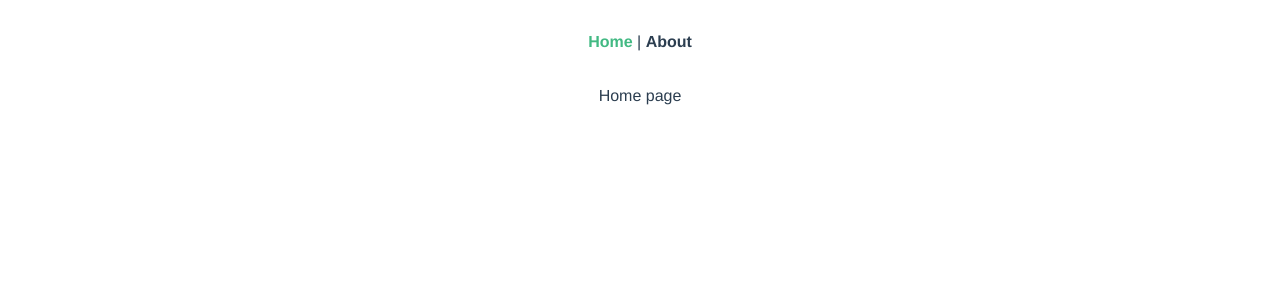
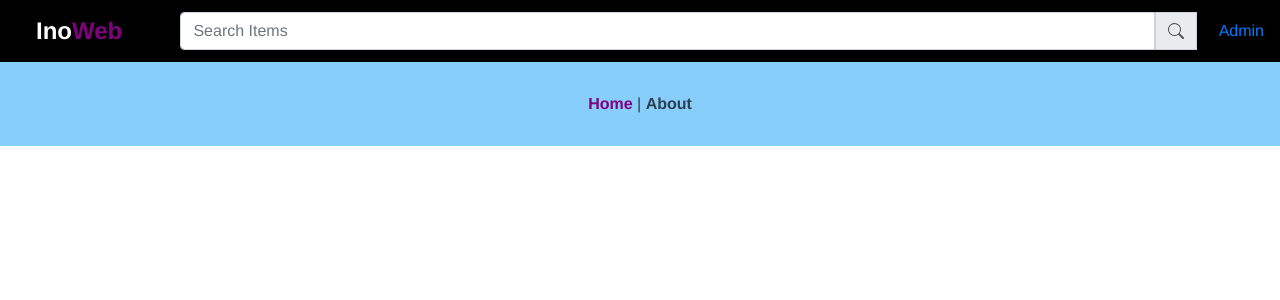
Before and after one commit to bhathiknk/WebPageForInventors, a Vue app: page / in a window 1280 px wide. Shown: the top 300 px of the page. Built offline with nearby package versions, Linux system fonts and the light colour scheme; no server answers.

Commit message:
admin,product,category create and design

```diff
--- a/src/App.vue
+++ b/src/App.vue
@@ -1,11 +1,51 @@
 <template>
+  <Navbar />
   <div id="nav">
     <router-link to="/">Home</router-link> |
     <router-link to="/about">About</router-link>
   </div>
-  <router-view/>
+  <router-view
+  :baseURL="baseURL"
+  :categories="categories"
+  :products="products"
+  >
+  </router-view>
+</template>
 
-</template>
+<script>
+import Navbar from "./components/Navbar.vue";
+import axios from 'axios';
+export default {
+  components: { Navbar },
+  data() {
+    return {
+      baseURL : "https://limitless-lake-55070.herokuapp.com/",
+      products: [],
+      categories: []
+    }
+  },
+  methods: {
+    async fetchData() {
+
+      // api call to get all the categories
+      await axios.get(this.baseURL + "category/")
+      .then(res => {
+        this.categories = res.data
+      }).catch((err) => console.log('err', err));
+
+      // api call to get the products
+
+      await axios.get(this.baseURL + "product/")
+      .then(res => {
+        this.products = res.data
+      }).catch((err) => console.log('err', err));
+    }
+  },
+  mounted() {
+    this.fetchData();
+  }
+};
+</script>
 
 <style>
 #app {
@@ -14,17 +54,22 @@
   -moz-osx-font-smoothing: grayscale;
   text-align: center;
   color: #2c3e50;
+}
 
+#nav {
+  padding: 30px;
+  background-color: lightskyblue;
+  text-align: center;
 }
-#nav{
-  padding: 30px;
-}
-#nav a{
+
+#nav a {
   font-weight: bold;
   color: #2c3e50;
 }
 
-#nav a.router-link-exact-active{
-  color: #42b983;
+#nav a.router-link-exact-active {
+  color: purple;
 }
 </style>
+
+Navbar
--- /dev/null
+++ b/src/components/Navbar.vue
@@ -0,0 +1,79 @@
+<template>
+    <nav class="navbar navbar-expand-lg custom-navbar">
+      <!-- Navbar content -->
+      <!--    Logo-->
+      <router-link class="navbar-brand" :to="{ name: 'Home' }">
+        <span id="logo-text">
+        <span style="color: white;">Ino</span>
+        <span style="color: purple;">Web</span>
+      </span>
+      </router-link>
+      <!--    Burger Button-->
+      <button
+        class="navbar-toggler"
+        type="button"
+        data-toggle="collapse"
+        data-target="#navbarSupportedContent"
+        aria-controls="navbarSupportedContent"
+        aria-expanded="false"
+        aria-label="Toggle navigation"
+      >
+        <span class="navbar-toggler-icon"></span>
+      </button>
+      <div class="collapse navbar-collapse" id="navbarSupportedContent">
+        <!--      Search Bar-->
+        <form class="form-inline ml-auto mr-auto">
+          <div class="input-group">
+            <input
+              size="100"
+              type="text"
+              class="form-control"
+              placeholder="Search Items"
+              aria-label="Username"
+              aria-describedby="basic-addon1"
+            />
+            <div class="input-group-prepend">
+              <span class="input-group-text" id="search-button-navbar">
+                <svg
+                  xmlns="http://www.w3.org/2000/svg"
+                  width="16"
+                  height="16"
+                  fill="currentColor"
+                  class="bi bi-search"
+                  viewBox="0 0 16 16"
+                >
+                  <path
+                    d="M11.742 10.344a6.5 6.5 0 1 0-1.397 1.398h-.001c.03.04.062.078.098.115l3.85 3.85a1 1 0 0 0 1.415-1.414l-3.85-3.85a1.007 1.007 0 0 0-.115-.1zM12 6.5a5.5 5.5 0 1 1-11 0 5.5 5.5 0 0 1 11 0z"
+                  />
+                </svg>
+              </span>
+            </div>
+          </div>
+        </form>
+        <router-link :to="{ name: 'Admin' }"> Admin </router-link>
+      </div>
+    </nav>
+  </template>
+
+
+  <script>
+  export default {
+    name: "Navbar",
+  };
+  </script>
+
+  <style scoped>
+
+.custom-navbar {
+  background-color: black;
+}
+
+  #logo-text {
+  font-size: 24px;
+  font-weight: bold;
+  margin-left: 20px;
+  margin-right: 20px;
+}
+
+
+  </style>
--- /dev/null
+++ b/src/components/ProductBox.vue
@@ -0,0 +1,29 @@
+<template>
+    <div class="card h-100 w-100">
+        <div class="embed-responsive embed-responsive-16by9">
+            <img
+                class="card-img-top embed-responsive-item"
+                :src="product.imageURL"
+                alt="Card image cap"
+            />
+        </div>
+        <div class="card-body">
+            <h5 class="card-title">{{ product.name }}</h5>
+            <p class="card-text">
+                {{ product.description.substring(0, 65) }}...
+            </p>
+            <a href="#" class="btn btn-primary">Go somewhere</a>
+        </div>
+    </div>
+</template>
+<script>
+    export default {
+        name: "ProductBox",
+        props: ["product"]
+    }
+</script>
+<style scoped>
+    .card-img-top {
+        object-fit: cover;
+    }
+</style>
--- a/src/router/index.js
+++ b/src/router/index.js
@@ -1,7 +1,10 @@
 import { createRouter, createWebHistory } from 'vue-router'
 import Home from '../views/Home.vue'
-import AddCategory from '../views/category/AddCategory.vue'
-import Category from '../views/category/Category.vue'
+import AddCategory from '../views/Category/AddCategory'
+import Category from '../views/Category/Category'
+import Product from '../views/Product/Product'
+import Admin from "../views/Admin";
+import AddProduct from "../views/Product/AddProduct";
 
 const routes = [
   {
@@ -18,14 +21,31 @@ const routes = [
     component: () => import(/* webpackChunkName: "about" */ '../views/About.vue')
   },
   {
-    path:'/admin/category/add',
-    name:'AddCategory',
-    component:AddCategory
+    path: '/admin/category/add',
+    name: 'AddCategory',
+    component: AddCategory
   },
   {
-    path:'/admin/category',
-    name:'Category',
-    component:Category
+    path: '/admin/category',
+    name: 'Category',
+    component: Category
+  },
+    // admin home page
+  {
+    path: '/admin',
+    name: 'Admin',
+    component: Admin
+  },
+  {
+    path: '/admin/product',
+    name: 'AdminProduct',
+    component: Product
+  },
+    // add product
+  {
+    path: '/admin/product/new',
+    name: 'AddProduct',
+    component: AddProduct
   }
 ]
 
--- /dev/null
+++ b/src/views/Admin.vue
@@ -0,0 +1,21 @@
+<template>
+    <router-link :to="{name: 'Category'}" >
+        <button class="btn btn-primary btn-lg"> Admin Category</button>
+    </router-link>
+    <br />
+    <router-link :to="{name: 'AdminProduct'}" >
+        <button class="btn btn-primary btn-lg"> Admin Product</button>
+    </router-link>
+
+
+</template>
+<script>
+export default {
+
+}
+</script>
+<style>
+    .btn {
+        margin-bottom: 20px;
+    }
+</style>
--- a/src/views/Home.vue
+++ b/src/views/Home.vue
@@ -1,5 +1,5 @@
 <template>
-  <div class="home">Home page</div>
+
 </template>
 
 <script>
--- /dev/null
+++ b/src/views/Product/AddProduct.vue
@@ -0,0 +1,84 @@
+<template>
+    <div class="container">
+        <div class="row">
+            <div class="col-12 text-center">
+                <h4>Add New Product</h4>
+            </div>
+        </div>
+        <div class="row">
+            <div class="col-3"></div>
+            <div class="col-6">
+                <form>
+                    <div class="form-group">
+                        <label>Category</label>
+                        <select class="form-control" v-model="categoryId" required>
+                            <option v-for="category in categories" :key="category.id"
+                                    :value="category.id">{{ category.categoryName }}</option>
+                        </select>
+                    </div>
+                    <div class="form-group">
+                        <label>Name</label>
+                        <input type="text" v-model="name" class="form-control" >
+                    </div>
+                    <div class="form-group">
+                        <label>Description</label>
+                        <input type="text" v-model="description" class="form-control" >
+                    </div>
+                    <div class="form-group">
+                        <label>Image Url</label>
+                        <input type="text"  v-model="imageURL" class="form-control" >
+                    </div>
+                    <div class="form-group">
+                        <label>Price</label>
+                        <input type="number" v-model="price" class="form-control" >
+                    </div>
+                    <button type="button" class="btn btn-primary" @click="addProduct">Add Product</button>
+                </form>
+            </div>
+            <div class="col-3"></div>
+        </div>
+
+<!--        Form-->
+    </div>
+</template>
+<script>
+    import axios from 'axios'
+    import swal from 'sweetalert'
+    export default {
+        props: ["baseURL", "categories"],
+        data() {
+            return {
+                id: null,
+                categoryId: null,
+                name: null,
+                description: null,
+                imageURL: null,
+                price: null
+            }
+        },
+        methods: {
+            addProduct() {
+                const newProduct = {
+                    categoryId: this.categoryId,
+                    description: this.description,
+                    name: this.name,
+                    imageURL: this.imageURL,
+                    price: this.price
+                };
+
+                axios.post(this.baseURL+"product/add", newProduct)
+                .then(() => {
+                    this.$router.push({name: 'AdminProduct'});
+                    swal({
+                        text: "Product added",
+                        icon: "success"
+                    })
+                }).catch((err)=> {
+                    console.log("err", err);
+                })
+
+
+            }
+        }
+    }
+</script>
--- /dev/null
+++ b/src/views/Product/Product.vue
@@ -0,0 +1,27 @@
+<template>
+    <div class="container">
+        <div class="row">
+            <div class="col-12 text-center">
+                <h4> Our Products</h4>
+                <router-link :to="{name: 'AddProduct'}" style="float: right">
+                    <button class="btn" >
+                        Add Product
+                    </button> </router-link>
+            </div>
+        </div>
+        <div class="row">
+<!--            display all the products in productbox component-->
+            <div v-for="product of products" :key="product.id"
+                 class="col-md-6 col-xl-4 col-12 pt-3 d-flex">
+                <ProductBox :product="product"/>
+            </div>
+        </div>
+    </div>
+</template>
+<script>
+    import ProductBox from "../../components/ProductBox";
+    export default {
+        components: {ProductBox},
+        props:["products"]
+    }
+</script>
```
Also changed, not shown: src/views/Category/AddCategory.vue (renamed from src/views/category/AddCategory.vue), src/views/Category/Category.vue (renamed from src/views/category/Category.vue).
